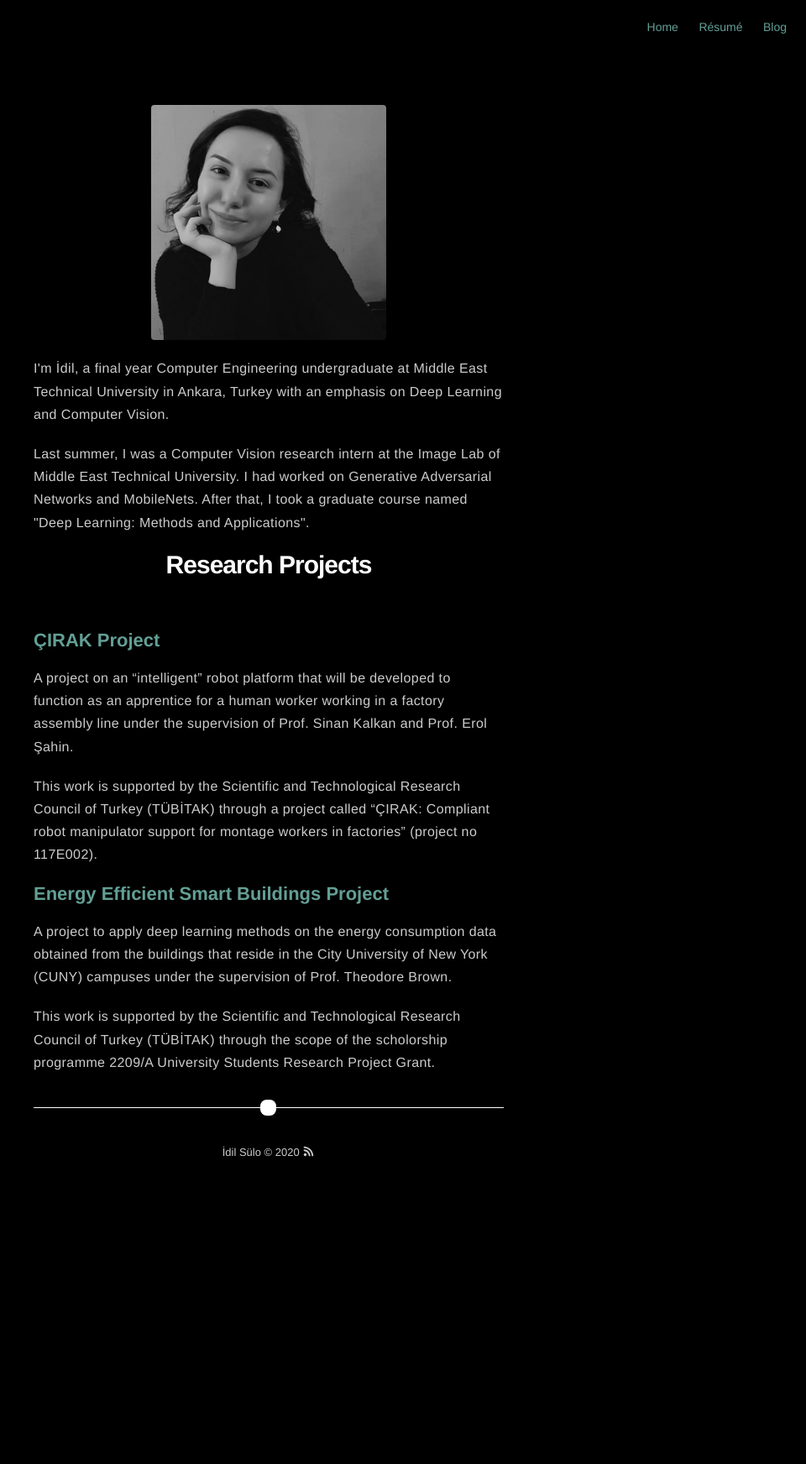
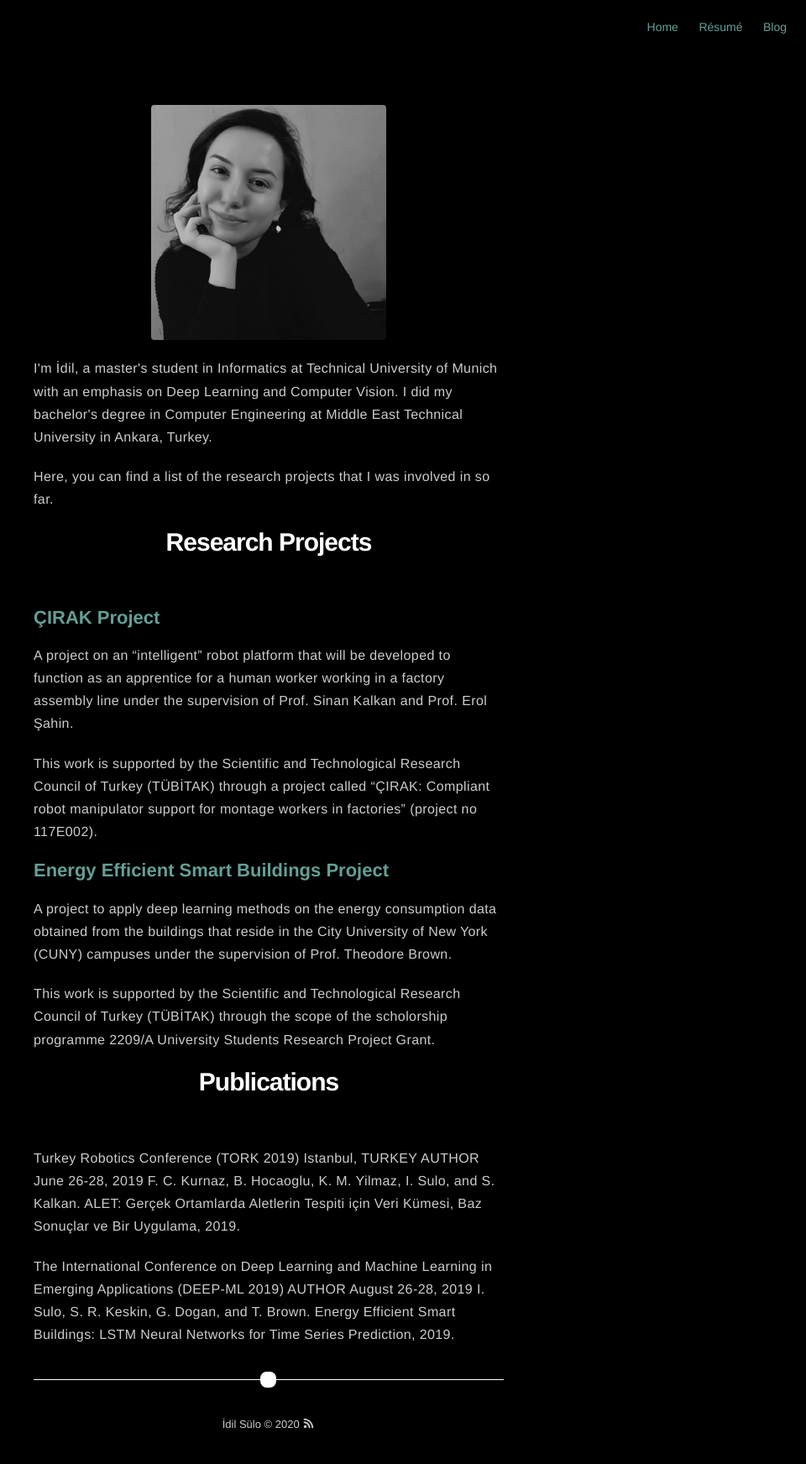
Before and after one commit to idilsulo/idilsulo.github.io, a Jekyll site: the page built from about.md, in a window 1280 px wide. Shown: the whole page at 84% size, without its empty margins (320-1280 px from the left). Built offline with Jekyll 4.4.1, drawn with Linux system fonts in a browser that asks for light colours; before the commit the page ends 1420 px from its top, so only the background shows below that.

Commit message:
Update about.md

```diff
--- a/about.md
+++ b/about.md
@@ -5,10 +5,15 @@ layout: page
 ![Profile Image]({{ site.picture }})
 
 <p>
-I'm İdil, a final year Computer Engineering undergraduate at Middle East Technical University in Ankara, Turkey with an emphasis on Deep Learning and Computer Vision.
+I'm İdil, a master's student in Informatics at Technical University of Munich with an emphasis on Deep Learning and Computer Vision. I did my bachelor's degree in Computer Engineering at Middle East Technical University in Ankara, Turkey.
 </p>
+<!--
 <p>
 Last summer, I was a Computer Vision research intern at the Image Lab of Middle East Technical University. I had worked on Generative Adversarial Networks and MobileNets. After that, I took a graduate course named "Deep Learning: Methods and Applications".
+</p>
+-->
+<p>
+  Here, you can find a list of the research projects that I was involved in so far.
 </p>
 <p>
 
@@ -29,3 +34,13 @@ Last summer, I was a Computer Vision research intern at the Image Lab of Middle
   <p>
   This work is supported by the Scientific and Technological Research Council of Turkey (TÜBİTAK) through the scope of the scholorship programme 2209/A University Students Research Project Grant.
   </p>
+
+<h1> Publications </h1>
+  <p>
+Turkey Robotics Conference (TORK 2019) Istanbul, TURKEY AUTHOR June 26-28, 2019 F. C. Kurnaz, B. Hocaoglu, K. M. Yilmaz, I. Sulo, and S. Kalkan. ALET: Gerçek Ortamlarda Aletlerin Tespiti için Veri Kümesi, Baz Sonuçlar ve Bir Uygulama, 2019.
+   </p>
+   <p>
+ The International Conference on Deep Learning and Machine Learning in
+Emerging Applications (DEEP-ML 2019)
+AUTHOR August 26-28, 2019 I. Sulo, S. R. Keskin, G. Dogan, and T. Brown. Energy Efficient Smart Buildings: LSTM Neural Networks for Time Series Prediction, 2019.
+    </p>
```
